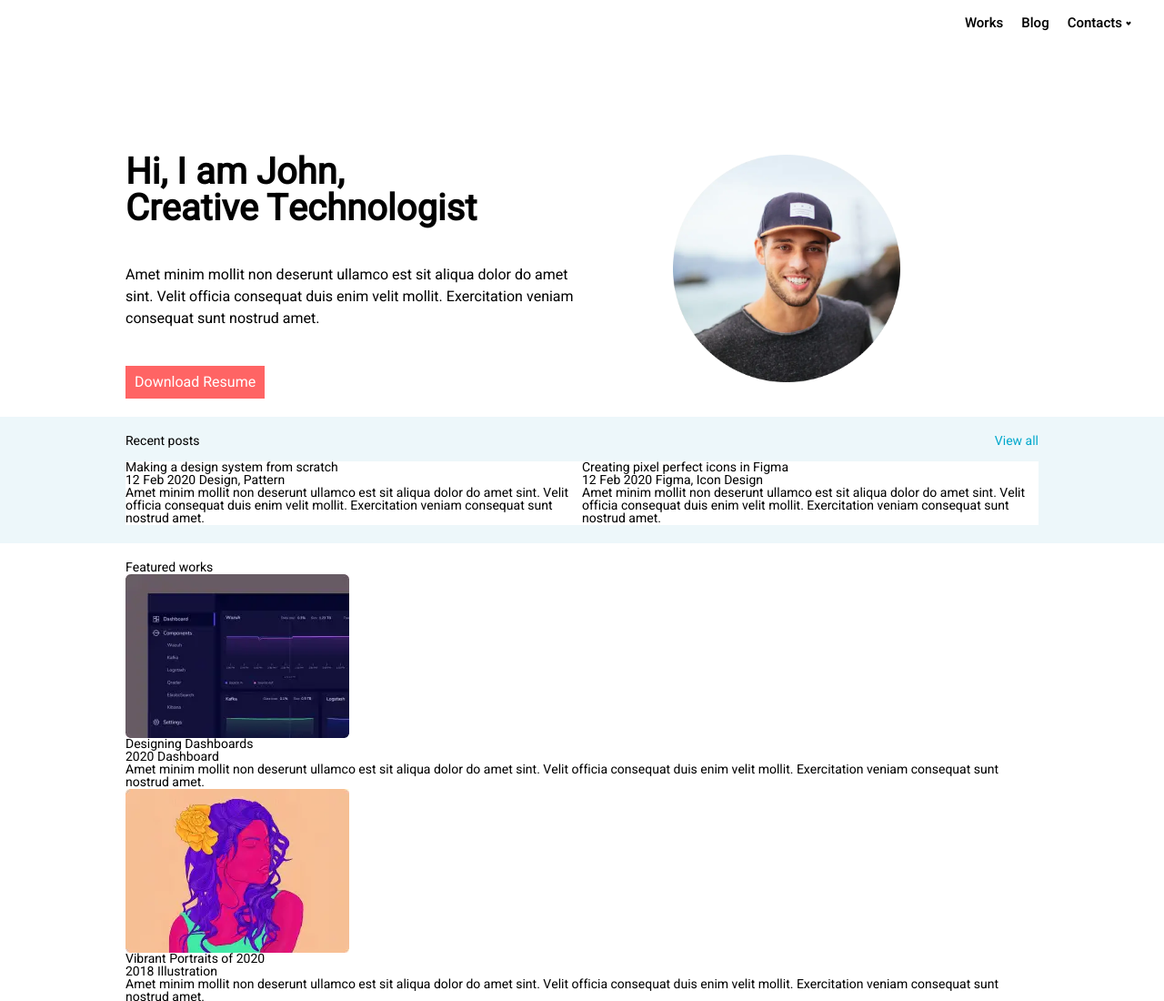
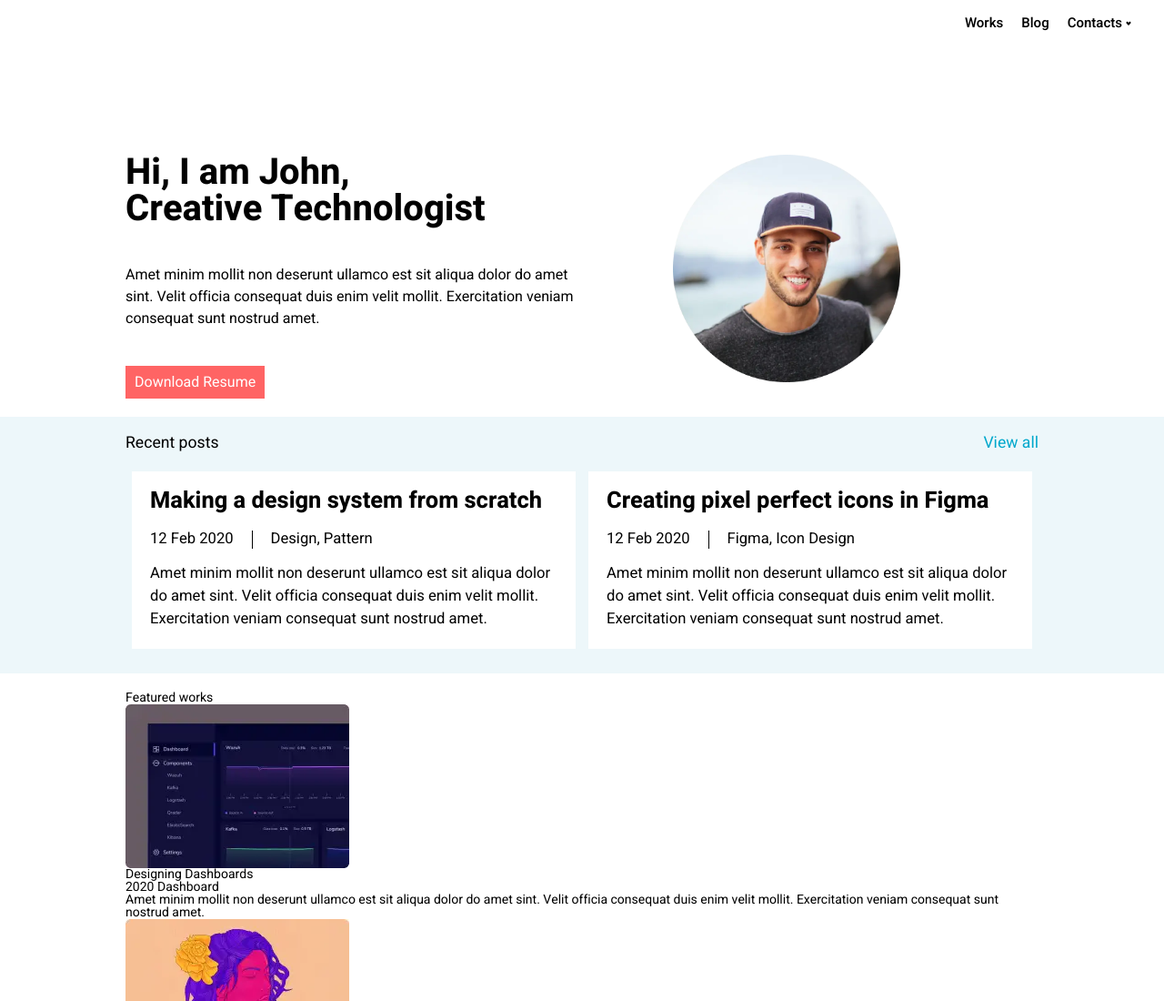
Before and after one commit to Ulyanov-programmer/John, a website: page John/index.html in a window 1280 px wide. Shown: the top 1100 px of the page at 91% size. Drawn offline with nearby package versions, Linux system fonts and the light colour scheme; files whose address does not match are found by name.

Commit message:
The Recent posts block has been improved and adapted.

```diff
--- a/#src/scss/footer.sass
+++ b/#src/scss/footer.sass
@@ -10,11 +10,8 @@
     @include adaptiv-font (13,12)
     line-height: 1
 
-    // background: url("../images/footerBackground.webp") 0 0 / 100% 100% no-repeat;
-
     @media (max-width: 768px)
         flex: 1 0 auto
-        // background: none;
 
     &__body
         display: flex
@@ -34,22 +31,20 @@
         @media (max-width: 425px)
             width: 90%
 
-.contacts-block
-    margin: 0px 10px 0px 0px
-
-    &__list
-
-    &__item
-        a
-
-
 .socials
     display: flex
-    padding: 0px 0px 20px 0px;
+    padding: 0px 0px 20px 0px
 
     &__item
         @include hAndW(20px, 20px)
         margin: 0px 20px 0px 0px
 
+        @media (min-width: 426px) and (max-width: $maxWidth + px)
+            @include hAndW(25px, 25px)
+            margin: 0px 35px 0px 0px
+
     .twitter
         @include hAndW(20px, 26px)
+
+        @media (min-width: 426px) and (max-width: $maxWidth + px)
+            @include hAndW(25px, 31px)
--- a/#src/scss/header.sass
+++ b/#src/scss/header.sass
@@ -113,7 +113,7 @@ $maxWidth: 850
         &.navmenu__list
             li
                 @media (max-width: 426px)
-                        background: #d6d4d4;
+                    background: #d6d4d4
 
                 &:hover
                     filter: brightness(92%)
--- a/#src/scss/style.sass
+++ b/#src/scss/style.sass
@@ -64,7 +64,7 @@ body
             padding: 0px 0px 40px 0px
 
         h1
-            font-weight: 700
+            font-family: $mainFontFamily + ' bold'
             font-size: 40px
 
         p
@@ -93,9 +93,12 @@ body
     &__body
         display: flex
         flex-flow: row wrap
+        justify-content: space-between
 
     &__header
         @include hAndW (auto, 100%)
+        @include adaptiv-font (16,14)
+
         padding: 0px 0px 15px 0px
 
         display: flex
@@ -107,14 +110,53 @@ body
                 text-decoration: underline
 
 .post
-    background: white
-    width: 50%
+    flex: 1 0 48%
+    @include adaptiv-font (15,13)
+
+    padding: 7px 7px 7px 7px
+
+    @media (max-width: 600px)
+        flex: 1 0 100%
 
     &__body
+        background: white
+        padding: 20px 20px 20px 20px
 
-        &__title
+    &__title
+        font-family: $mainFontFamily + ' bold'
+        margin: 0px 0px 20px 0px
+        @include adaptiv-font (23, 20)
 
-        &__tags
+    &__metadata
+        display: flex
+        align-items: center
+        margin: 0px 0px 15px 0px
+
+        line-height: 1.2
+
+    &__tags
+        display: inline-block
+        text-align: center
+        *
+            &:after
+                content: ','
+            &:last-child
+                &:after
+                    content: ''
+
+    &__date
+        padding: 0px 20px 0px 0px
+        margin: 0px 20px 0px 0px
+        border-right: 1.5px solid black
+
+        line-height: 1.2
+
+        @media (min-width: 320px) and (max-width: $maxWidth + px)
+            margin: 0px 10px 0px 0px
+            padding: 0px 10px 0px 0px
+
+    p
+        line-height: 1.5
 
 .works
 
--- a/John/index.html
+++ b/John/index.html
@@ -66,9 +66,12 @@
                     <article class="post">
                         <div class="post__body">
                             <h2 class="post__title">Making a design system from scratch</h2>
-                            <div class="post__tags">
-                                <span>12 Feb 2020</span>
-                                <span>Design, Pattern</span>
+                            <div class="post__metadata">
+                                <span class="post__date">12 Feb 2020</span>
+                                <div class="post__tags">
+                                    <span class="post__tag">Design</span>
+                                    <span class="post__tag">Pattern</span>
+                                </div>
                             </div>
                             <p>
                                 Amet minim mollit non deserunt ullamco est sit aliqua dolor do amet sint. Velit officia
@@ -81,9 +84,12 @@
                         <div class="post__body">
                             <h2 class="post__title">Creating pixel perfect icons in Figma</h2>
 
-                            <div class="post__tags">
-                                <span>12 Feb 2020</span>
-                                <span>Figma, Icon Design</span>
+                            <div class="post__metadata">
+                                <span class="post__date">12 Feb 2020</span>
+                                <div class="post__tags">
+                                    <span class="post__tag">Figma</span>
+                                    <span class="post__tag">Icon Design</span>
+                                </div>
                             </div>
                             <p>
                                 Amet minim mollit non deserunt ullamco est sit aliqua dolor do amet sint. Velit officia
```
Also changed, not shown: #src/index.html (+12 -6 lines), John/css/style.css, John/css/style.min.css.
